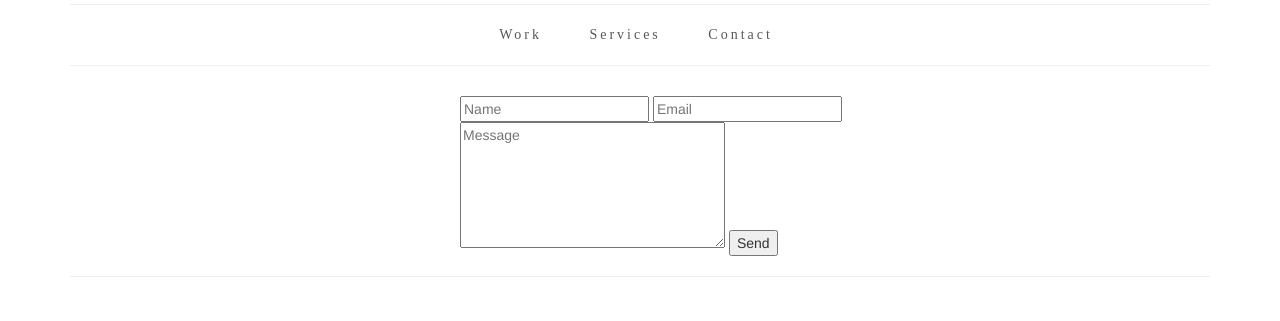
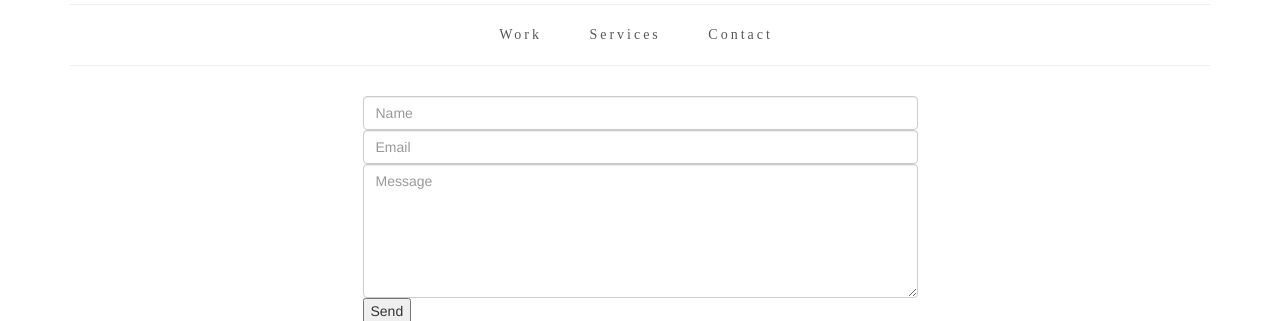
Before and after one commit to jjasonbell/jtraffic.github.io, a plain HTML site: page contact.html in a window 1280 px wide. Shown: the part 116-437 px from the top of the page. Drawn offline with Linux system fonts and the light colour scheme.

Commit message:
Made form way less ugly

```diff
--- a/contact.html
+++ b/contact.html
@@ -56,11 +56,11 @@
 
   <!-- Contact -->
   <div class="row">
-    <div class="col-lg-6 col-lg-offset-4">
+    <div class="col-lg-6 col-lg-offset-3">
       <form id="contact-form" action="//formspree.io/j.jason.bell@gmail.com" method="post">
-        <input type="text" name="Name" placeholder="Name" required>
-        <input type="email" name="Email" placeholder="Email" required>
-        <textarea name="Message" cols="30" rows="6" placeholder="Message" required></textarea>
+        <input type="text" class="form-control" name="Name" placeholder="Name" required>
+        <input type="email" class="form-control" name="Email" placeholder="Email" required>
+        <textarea name="Message" class="form-control" cols="30" rows="6" placeholder="Message" required></textarea>
         <!-- CONFIG -->
         <input class="is-hidden" type="text" name="_gotcha">
         <input type="hidden" name="_subject" value="Subject">
```
